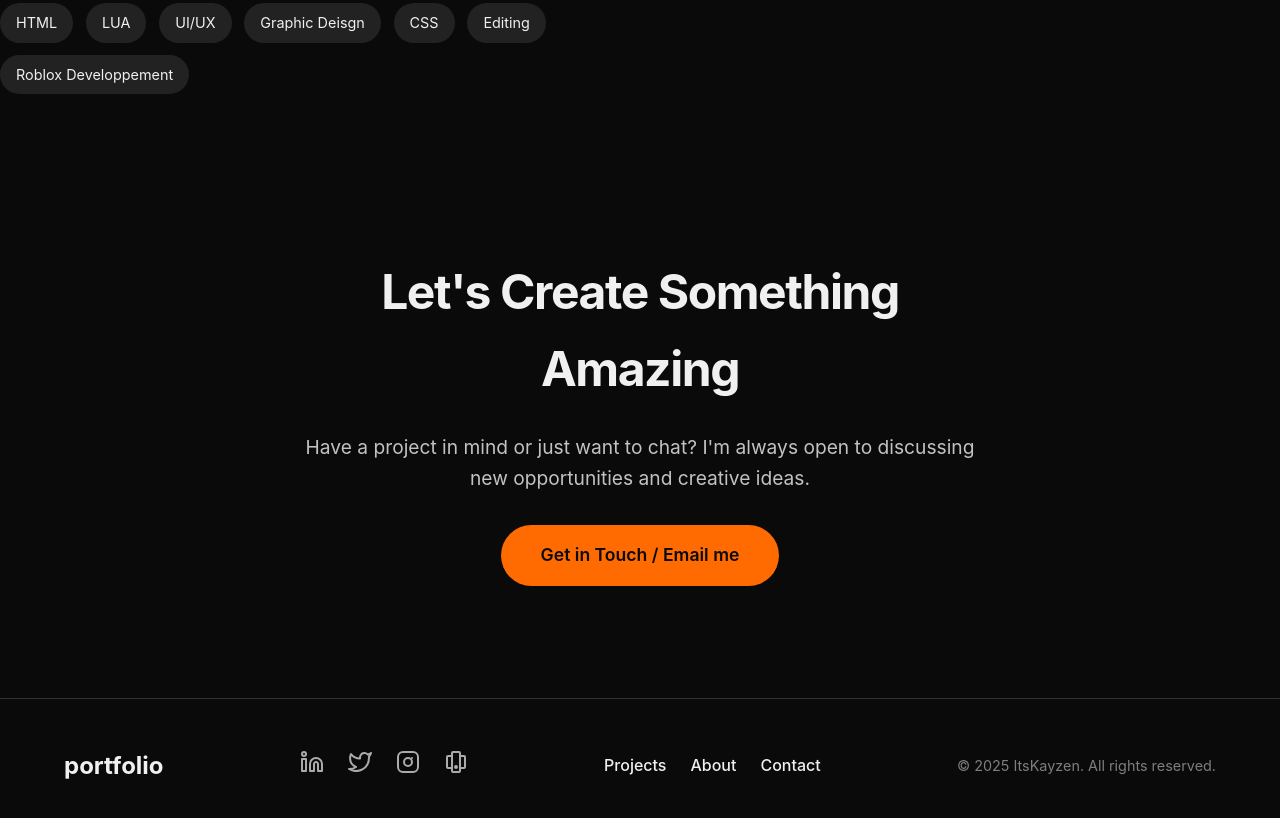
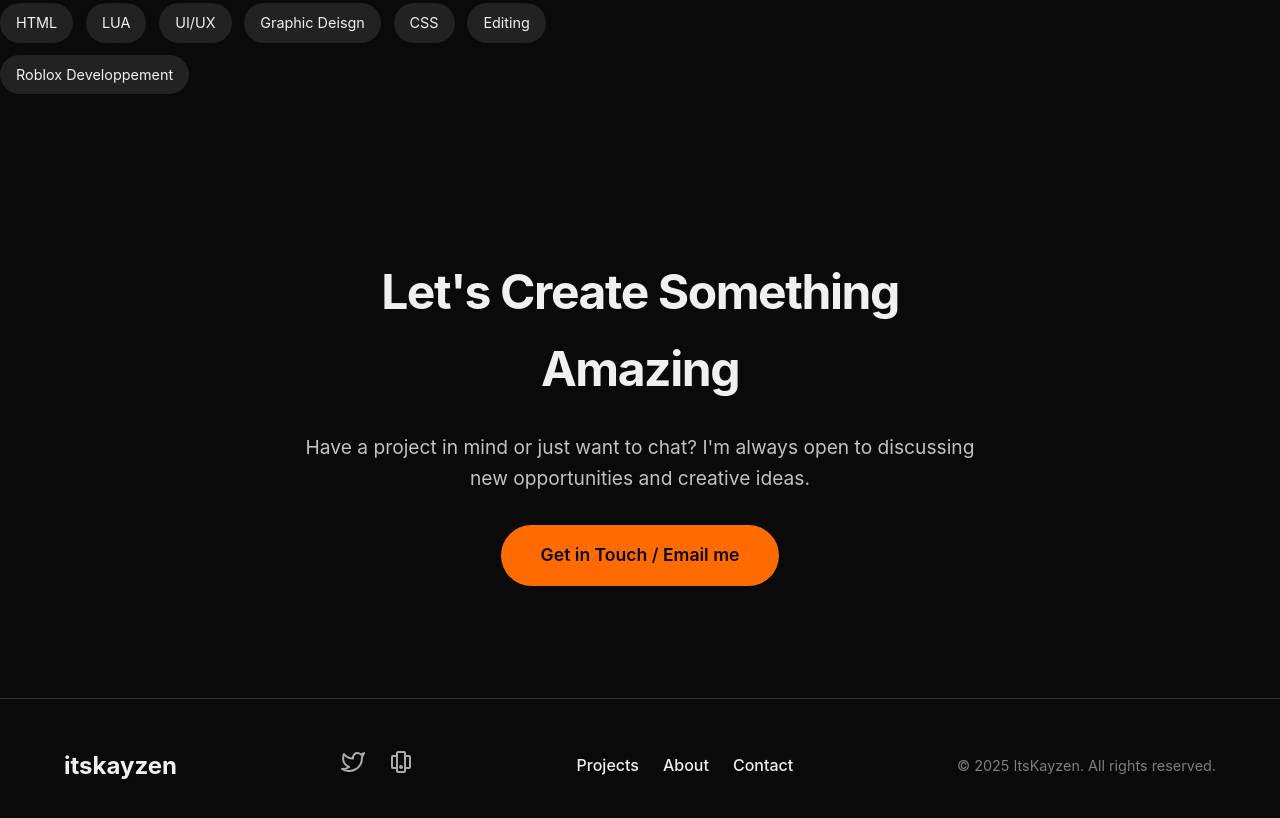
Before and after one commit to itskayzen/itskayzen.github.io, a plain HTML site: page index.html in a window 1280 px wide. Shown: the part 1958-2776 px from the top of the page. Drawn offline with Linux system fonts and the light colour scheme.

Commit message:
Update index.html

```diff
--- a/index.html
+++ b/index.html
@@ -3,7 +3,7 @@
 <head>
     <meta charset="UTF-8">
     <meta name="viewport" content="width=device-width, initial-scale=1.0">
-    <title>Your Portfolio</title>
+    <title>ITSKAYZEN*</title>
     <style>
         /* Reset and Base Styles */
         * {
@@ -428,7 +428,7 @@
     <!-- Header -->
     <header>
         <a href="https://itskayzen.github.io" class="logo">
-            portfolio
+            itskayzen
             <span class="logo-dot"></span>
         </a>
         <nav>
@@ -530,29 +530,15 @@
 
     <!-- Footer -->
     <footer>
-        <a href="#" class="footer-logo">portfolio</a>
+        <a href="https://itskayzen.github.io" class="footer-logo">itskayzen</a>
 
         <div class="social-links">
-            <a href="#" class="social-link">
-                <svg width="24" height="24" viewBox="0 0 24 24" fill="none" xmlns="http://www.w3.org/2000/svg">
-                    <path d="M16 8C17.5913 8 19.1174 8.63214 20.2426 9.75736C21.3679 10.8826 22 12.4087 22 14V21H18V14C18 13.4696 17.7893 12.9609 17.4142 12.5858C17.0391 12.2107 16.5304 12 16 12C15.4696 12 14.9609 12.2107 14.5858 12.5858C14.2107 12.9609 14 13.4696 14 14V21H10V14C10 12.4087 10.6321 10.8826 11.7574 9.75736C12.8826 8.63214 14.4087 8 16 8Z" stroke="currentColor" stroke-width="2" stroke-linecap="round" stroke-linejoin="round"/>
-                    <path d="M6 9H2V21H6V9Z" stroke="currentColor" stroke-width="2" stroke-linecap="round" stroke-linejoin="round"/>
-                    <path d="M4 6C5.10457 6 6 5.10457 6 4C6 2.89543 5.10457 2 4 2C2.89543 2 2 2.89543 2 4C2 5.10457 2.89543 6 4 6Z" stroke="currentColor" stroke-width="2" stroke-linecap="round" stroke-linejoin="round"/>
-                </svg>
-            </a>
-            <a href="#" class="social-link">
+            <a href="https://x.com/ItsKayzenrblx" class="social-link">
                 <svg width="24" height="24" viewBox="0 0 24 24" fill="none" xmlns="http://www.w3.org/2000/svg">
                     <path d="M23 3.00005C22.0424 3.67552 20.9821 4.19216 19.86 4.53005C19.2577 3.83756 18.4573 3.34674 17.567 3.12397C16.6767 2.90121 15.7395 2.95724 14.8821 3.2845C14.0247 3.61176 13.2884 4.19445 12.773 4.95376C12.2575 5.71308 11.9877 6.61238 12 7.53005V8.53005C10.2426 8.57561 8.50127 8.18586 6.93101 7.39549C5.36074 6.60513 4.01032 5.43868 3 4.00005C3 4.00005 -1 13 8 17C5.94053 18.398 3.48716 19.099 1 19C10 24 21 19 21 7.50005C20.9991 7.2215 20.9723 6.94364 20.92 6.67005C21.9406 5.66354 22.6608 4.39276 23 3.00005Z" stroke="currentColor" stroke-width="2" stroke-linecap="round" stroke-linejoin="round"/>
                 </svg>
             </a>
-            <a href="#" class="social-link">
-                <svg width="24" height="24" viewBox="0 0 24 24" fill="none" xmlns="http://www.w3.org/2000/svg">
-                    <path d="M12 16C14.2091 16 16 14.2091 16 12C16 9.79086 14.2091 8 12 8C9.79086 8 8 9.79086 8 12C8 14.2091 9.79086 16 12 16Z" stroke="currentColor" stroke-width="2" stroke-linecap="round" stroke-linejoin="round"/>
-                    <path d="M16 8V8.001" stroke="currentColor" stroke-width="2" stroke-linecap="round" stroke-linejoin="round"/>
-                    <rect x="2" y="2" width="20" height="20" rx="5" stroke="currentColor" stroke-width="2" stroke-linecap="round" stroke-linejoin="round"/>
-                </svg>
-            </a>
-            <a href="#" class="social-link">
+            <a href="https://discordapp.com/users/1038469052890349689" class="social-link">
                 <svg width="24" height="24" viewBox="0 0 24 24" fill="none" xmlns="http://www.w3.org/2000/svg">
                     <path d="M15 2H9C8.44772 2 8 2.44772 8 3V21C8 21.5523 8.44772 22 9 22H15C15.5523 22 16 21.5523 16 21V3C16 2.44772 15.5523 2 15 2Z" stroke="currentColor" stroke-width="2" stroke-linecap="round" stroke-linejoin="round"/>
                     <path d="M8 6H4C3.44772 6 3 6.44772 3 7V17C3 17.5523 3.44772 18 4 18H8" stroke="currentColor" stroke-width="2" stroke-linecap="round" stroke-linejoin="round"/>
```
